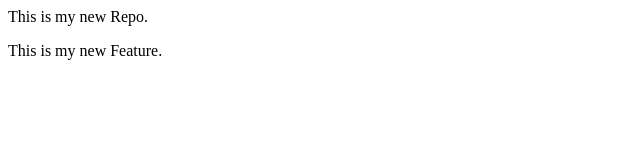
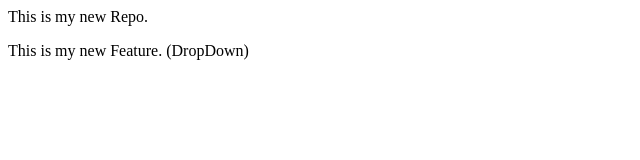
Before and after one commit to Nishtha-Grover/LocalRepo, a plain HTML site: page index.html in a window 1280 px wide. Shown: the full height of the page, 0-640 px from the left. Drawn offline with Linux system fonts and the light colour scheme.

Commit message:
Add DropDown

```diff
--- a/index.html
+++ b/index.html
@@ -1,2 +1,2 @@
 <p> This is my new Repo. </p>
-<p> This is my new Feature. </p>
+<p> This is my new Feature. (DropDown) </p>
```
